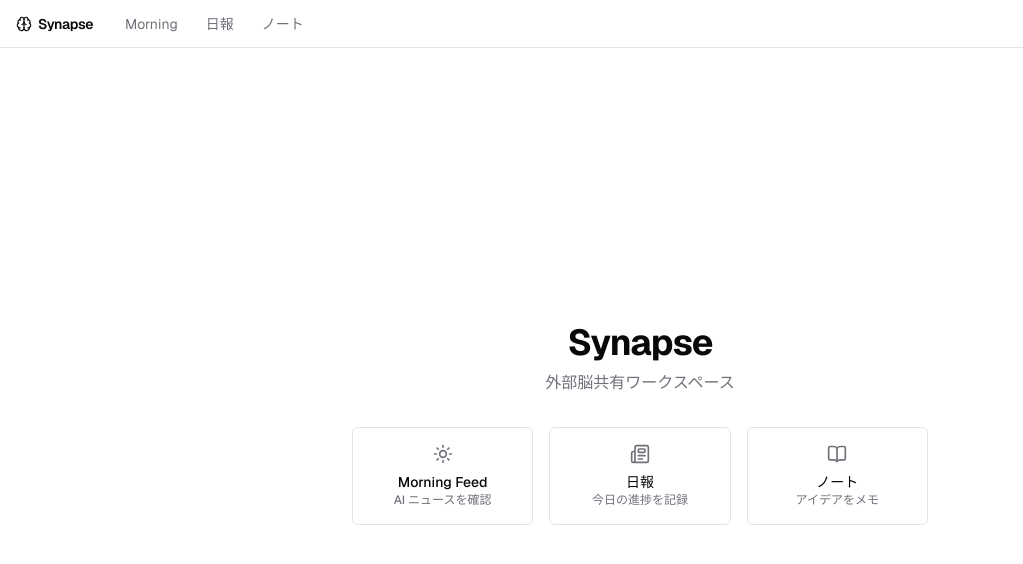
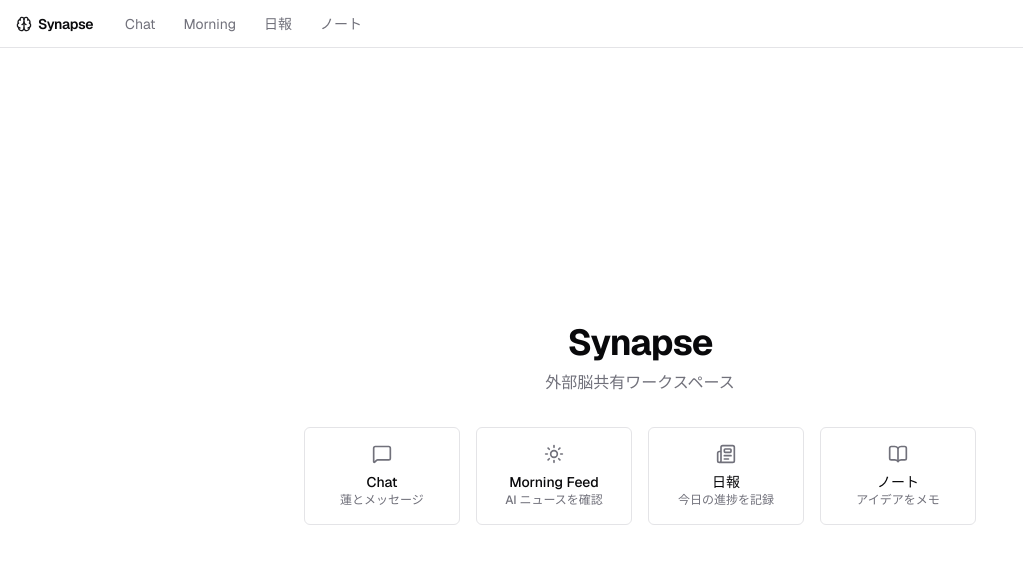
Before and after one commit to chiba5/synapse, a Next.js app: page / in a window 1280 px wide. Shown: the top 564 px of the page, without its empty margins (0-1023 px from the left). Built offline with nearby package versions, Linux system fonts and the light colour scheme.

Commit message:
feat(chat): add chat link to nav and home

```diff
--- a/app/_components/Nav.tsx
+++ b/app/_components/Nav.tsx
@@ -6,6 +6,7 @@ import { cn } from '@/lib/utils';
 import { Brain } from 'lucide-react';
 
 const links = [
+  { href: '/chat', label: 'Chat' },
   { href: '/morning', label: 'Morning' },
   { href: '/daily-reports', label: '日報' },
   { href: '/notes', label: 'ノート' },
--- a/app/page.tsx
+++ b/app/page.tsx
@@ -3,11 +3,12 @@ import { ensureProfile } from '@/lib/profiles';
 import Link from 'next/link';
 import { Button } from '@/components/ui/button';
 import { Card, CardContent } from '@/components/ui/card';
-import { Newspaper, BookOpen, Sun } from 'lucide-react';
+import { Newspaper, BookOpen, Sun, MessageSquare } from 'lucide-react';
 
 export const runtime = 'edge';
 
 const quickLinks = [
+  { href: '/chat', label: 'Chat', desc: '蓮とメッセージ', icon: MessageSquare },
   { href: '/morning', label: 'Morning Feed', desc: 'AI ニュースを確認', icon: Sun },
   { href: '/daily-reports', label: '日報', desc: '今日の進捗を記録', icon: Newspaper },
   { href: '/notes', label: 'ノート', desc: 'アイデアをメモ', icon: BookOpen },
@@ -27,7 +28,7 @@ export default async function Home() {
           </p>
         )}
       </div>
-      <div className="grid grid-cols-1 sm:grid-cols-3 gap-4 w-full max-w-xl">
+      <div className="grid grid-cols-2 sm:grid-cols-4 gap-4 w-full max-w-2xl">
         {quickLinks.map(({ href, label, desc, icon: Icon }) => (
           <Button key={href} variant="outline" className="h-auto p-0" asChild>
             <Link href={href}>
```
